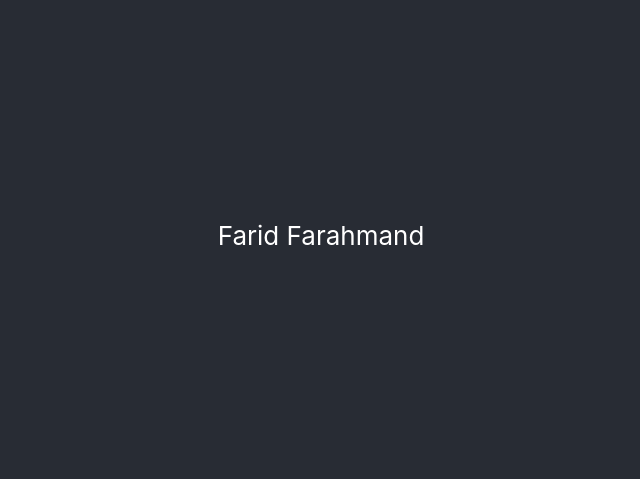
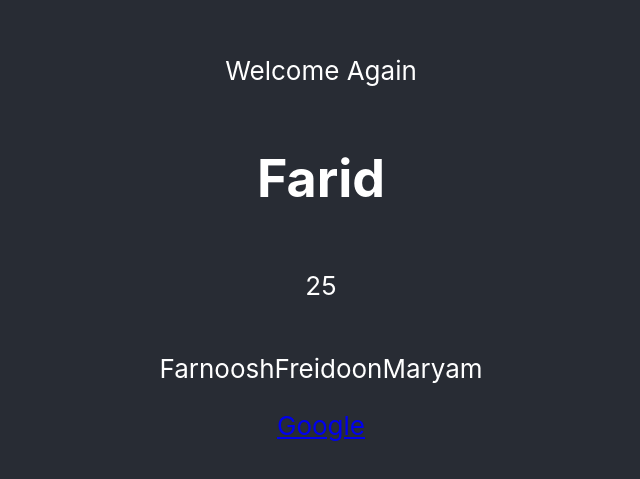
Before and after one commit to FaridFarahmandf/tuts-react, a React (Create React App) app: page / in a window 1280 px wide. Shown: the part 165-644 px from the top of the page, without its empty margins (319-959 px from the left). Built offline with nearby package versions, Linux system fonts and the light colour scheme.

Commit message:
dynamic variables in component

```diff
--- a/src/App.js
+++ b/src/App.js
@@ -1,12 +1,21 @@
 import './App.css';
 
 function App() {
+  const title= "Welcome Again";
+  const name= "Farid";
+  const age= 25;
+  const famiyMember=["Farnoosh","Freidoon","Maryam"]
+  const googleLink='http://www.google.com';
   return (
     <div className="App">
       <header className="App-header">
         <p>
-          Farid Farahmand
+          {title}
         </p>
+        <h1>{name}</h1>
+        <p>{age}</p>
+        <p>{famiyMember}</p>
+        <a href={googleLink}>Google</a>
       </header>
     </div>
   );
```
